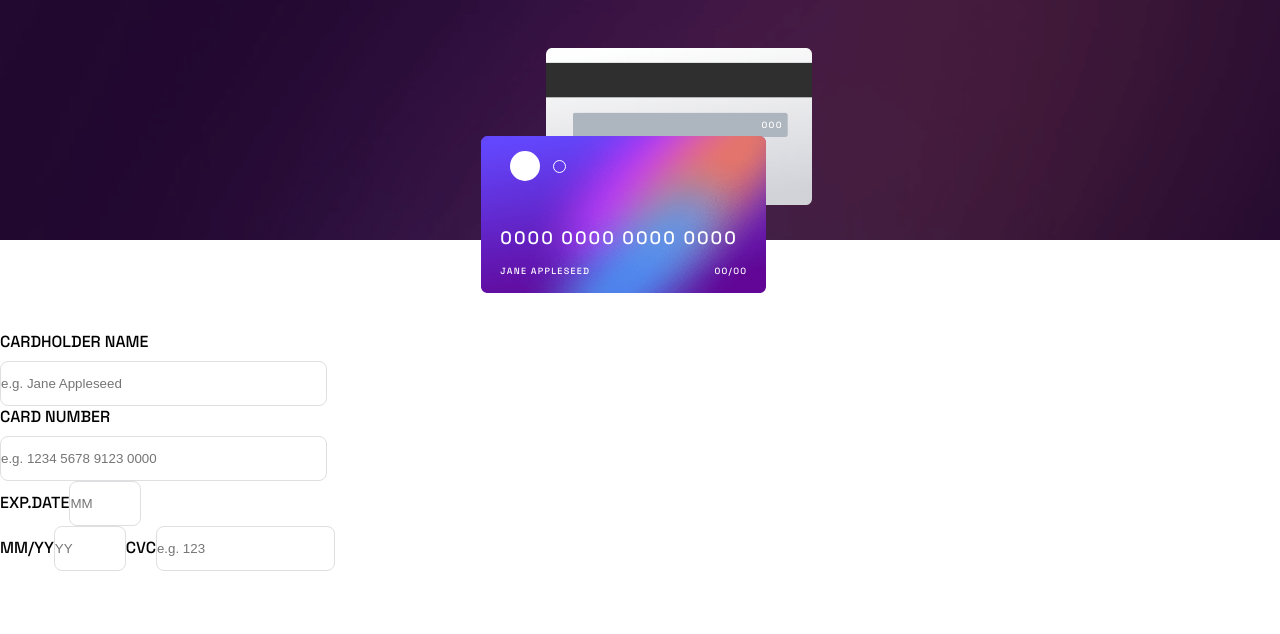
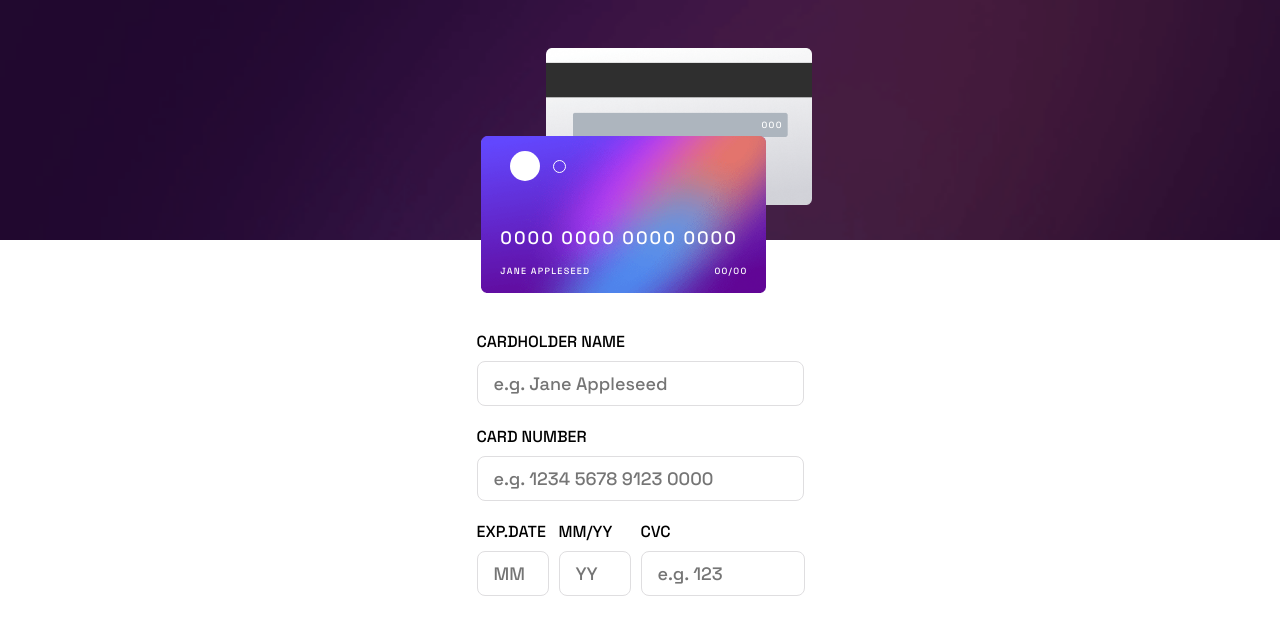
Before and after one commit to Eileenpk/Interactive-card-details-form, a React (Vite) app: page / in a window 1280 px wide. Shown: the top 634 px of the page. Built offline with nearby package versions, Linux system fonts and the light colour scheme.

Commit message:
form and header done

```diff
--- a/src/App.css
+++ b/src/App.css
@@ -19,17 +19,22 @@ body {
   font-family: var(--font-family);
   height: 100vh;
   width: 100vw;
+  overflow: hidden;
 }
 
 .App {
   width: 100vw;
   height: 100vh;
   background: var(--main-color);
+  display: flex;
+  flex-direction: column;
+  align-items: center;
+
 }
 
 header {
   height: 15rem;
-  width: 100vw;
+  width: 100%;
   background: url('./assets/bg-main-mobile.png') no-repeat;
   background-size: cover;
   padding: 2rem 1rem 1rem;
@@ -58,10 +63,6 @@ header {
 .header--image_container_back {
   width: 16.625rem;
   margin-left: auto;
-}
-
-.header--image_container_front {
-
 }
 
 .header--security_numbers {
@@ -141,15 +142,32 @@ header {
 form {
   display: flex;
   flex-direction: column;
+  width: 20.4375rem;
+  margin-inline: auto;
 }
 label {
   text-transform: uppercase;
   margin-bottom: 0.5625rem;
 }
+
+label:not(:first-of-type) {
+  margin-top: 1.25rem;
+}
+
+.form--exp_container input{
+  margin-top: 9px;
+}
 input {
   height: 2.8125rem;
   border-radius: 0.5rem;
   border: 1px solid #DFDEE0;
+}
+
+input:placeholder-shown,
+input {
+  text-indent: 1rem;
+  font-size: 1.125rem;
+  font-family: var(--font-family);
 }
 
 .form--name_input,
@@ -161,3 +179,20 @@ input {
 .form--year_input {
   width: 4.5rem;
 }
+
+.form--cvc_input {
+  width: 10.25rem;
+}
+
+.form--exp_container {
+  display: flex;
+  justify-items: center;
+}
+
+.form--exp_container div {
+  margin-top: 1.25rem;
+}
+
+.form--exp_container div:not(:last-of-type) {
+  margin-right: 10px;
+}
--- a/src/App.jsx
+++ b/src/App.jsx
@@ -13,13 +13,53 @@ function App() {
     cvc: ''
   })
 
-  const handleInput = () => {
-    console.log('input handled!')
+
+  // trying to add a space between every fourth number in formData. cardNumber
+  //let num = [1,2,3,4,5,6,7,8,9,0]
+  let num =123456789
+
+  // for(let i = 0; i < num.length; i++) {
+  //   if(i % 4 == 0) {
+  //     console.log(num.charAt(i))
+  //   }
+  // }
+
+  // index = 4
+  // const addSpace = ' '
+  //   let correctIndex = num.char(index % 4 == 0)
+  //   if(correctIndex % 4 == 0) {
+  //     num.splice(correctIndex, 0, addSpace)
+  //     console.log(num)
+  //   }
+
+
+  // const addSpace = num.map((number, index) => {
+  //   const addSpace = ' '
+  //   let correctIndex = index + 1
+  //   if(correctIndex % 4 == 0) {
+
+  //     num.splice(correctIndex, 0, addSpace)
+  //     console.log(num)
+  //   }
+  // })
+
+
+  const handleInput = (event) => {
+    const {name, value } = event.target
+
+    setFormData(prevFormData => {
+      return {
+        ...prevFormData,
+        [name]: value
+      }
+    })
   }
 
   return (
     <div className="App">
-      <Head />
+      <Head
+      formData={formData}
+      />
       <Form
         formData={formData}
         handleInput={handleInput}
--- a/src/Form.jsx
+++ b/src/Form.jsx
@@ -24,12 +24,13 @@ export default function Form({formData, handleInput}) {
                 aria-label="cardNumber"
                 onChange={handleInput}
                 placeholder='e.g. 1234 5678 9123 0000'
+                minLength={19}
             />
 
             <div className="form--exp_container">
                 <div className="form--month_container">
                     <label htmlFor="month" className="form--month_label"
-                    QQaria-labelledby="month">EXP.DATE</label>
+                    aria-labelledby="month">EXP.DATE</label>
                     <input
                         className="form--month_input"
                         name='month'
@@ -38,9 +39,11 @@ export default function Form({formData, handleInput}) {
                         aria-label="month"
                         onChange={handleInput}
                         placeholder='MM'
+                        minLength={2}
                     />
                 </div>
 
+                <div className="form--month_container">
                 <label htmlFor="year" className="form--year_label"
                 aria-labelledby="year">MM/YY</label>
                     <input
@@ -51,7 +54,10 @@ export default function Form({formData, handleInput}) {
                         aria-label="year"
                         onChange={handleInput}
                         placeholder='YY'
+                        minLength={2}
                     />
+                </div>
+                <div className="form--cvc_container">
                     <label htmlFor="cvc" className="form--cvc_label"
                         aria-labelledby="cvc">CVC</label>
                     <input
@@ -62,7 +68,9 @@ export default function Form({formData, handleInput}) {
                         aria-label="cvc"
                         onChange={handleInput}
                         placeholder='e.g. 123'
+                        minLength={3}
                     />
+                </div>
             </div>
 
         </form>
--- a/src/Head.jsx
+++ b/src/Head.jsx
@@ -1,22 +1,22 @@
 import cardBack from './assets/bg-card-back.png'
 import cardFront from './assets/bg-card-front.png'
-export default function Head() {
-
+export default function Head({formData}) {
+    const {name, cardNumber, month, year, cvc} = formData
     return (
         <header>
             <div className='header--cards_image_container'>
                 <div className="header--image_container_back "><img className='header--card_back' src={cardBack} alt="back of credit card" />
-                <p className='header--security_numbers'>000</p>
+                <p className='header--security_numbers'>{!cvc ? '000' : cvc}</p>
                 </div>
                 <div className="header--image_container_front ">
                     <img className='header--card_front' src={cardFront} alt="front of credit card" />
                     <div className="header--circle_large"></div>
                     <div className="header--circle_small"></div>
                     <div className='header--card_info_container'>
-                        <p className='header--card_numbers'>0000 0000 0000 0000</p>
+                        <p className='header--card_numbers'>{!cardNumber ? '0000 0000 0000 0000' : cardNumber}</p>
                         <div className='header--card_name_and_expiration_date_container'>
-                            <p className='header--card_name'>jane appleseed</p>
-                            <p className='header--expiration_date'>00/00</p>
+                            <p className='header--card_name'>{!name ? 'jane appleseed' : name}</p>
+                            <p className='header--expiration_date'>{!month ? '00/' : `${month}/`}{!year ? '00' : `${year}`}</p>
                         </div>
 
                     </div>
```
Lines whose indentation alone changed are shown as unchanged.
